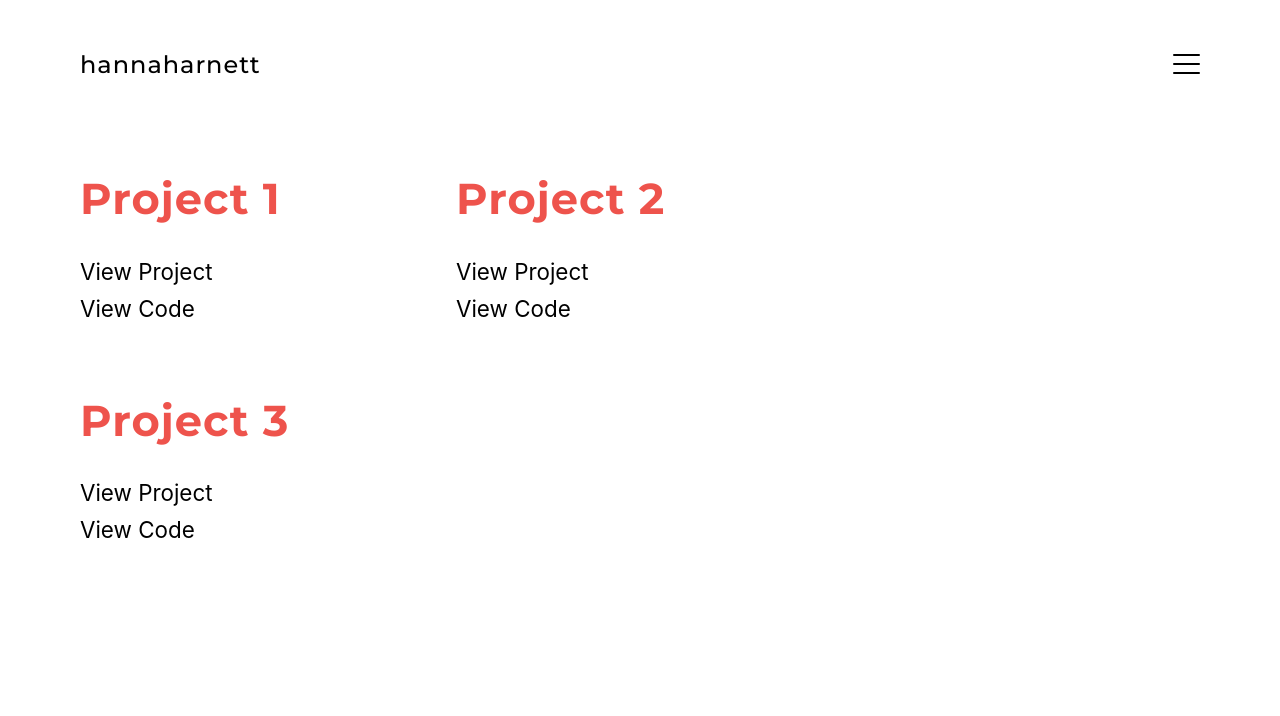
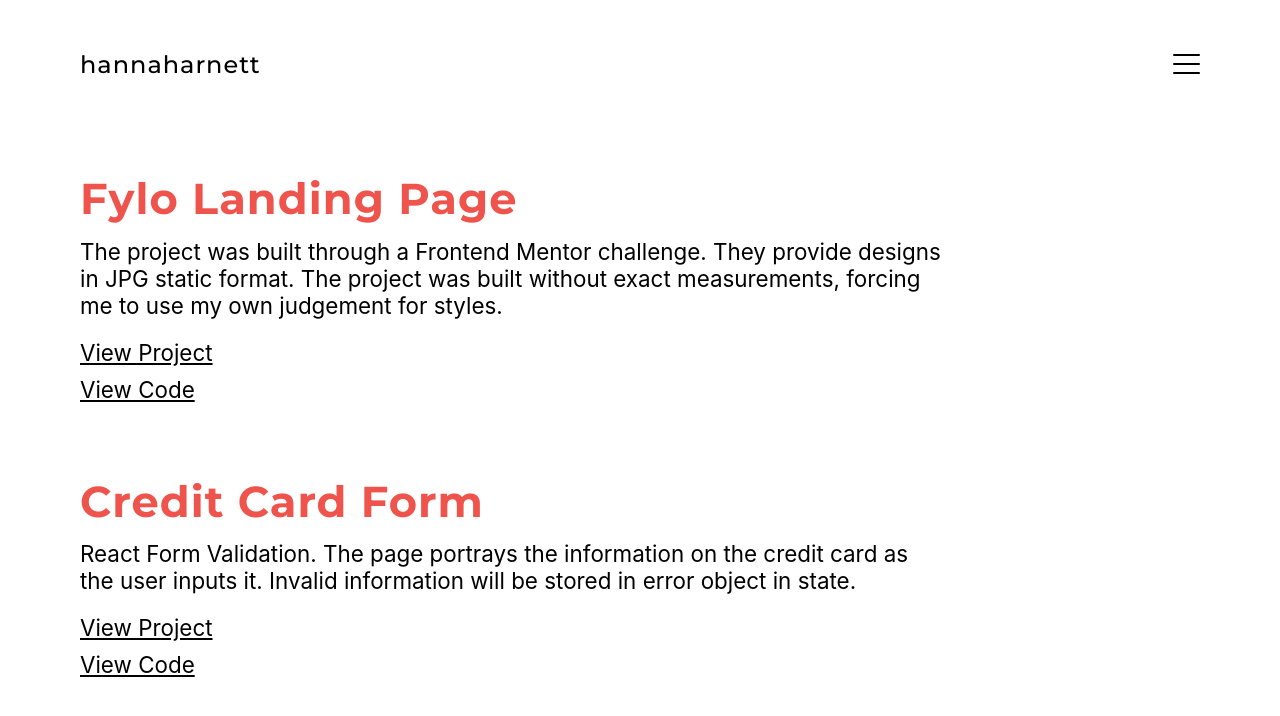
Before and after one commit to hannaharnett/portfolio, a React (Create React App) app: page /projects in a window 1280 px wide. Shown: the top 716 px of the page. Built offline with nearby package versions, Linux system fonts and the light colour scheme.

Commit message:
Add projects

```diff
--- a/src/ProjectItem.js
+++ b/src/ProjectItem.js
@@ -7,19 +7,13 @@ const Wrapper = styled.main`
   display: flex;
   justify-content: space-between;
   margin: 20px 40px 20px 0;
-  width: 30%;
-  @media ${device.tablet} {
-    width: 40%;
-  }
-  @media ${device.mobile} {
-    width: 100%;
-  }
+  width: 100%;
 `;
 
 const About = styled.section`
   display: flex;
   flex-direction: column;
-  width: 100%;
+  width: 80%;
   & h1 {
     font-family: "Montserrat", sans-serif;
     font-size: 2.7rem;
@@ -33,12 +27,12 @@ const About = styled.section`
     font-size: 1.4rem;
     margin: 15px 0;
   }
+  a {
+    text-decoration: underline;
+  }
   @media ${device.tablet} {
     h1 {
       font-size: 2rem;
-    }
-    a {
-      text-decoration: underline;
     }
   }
   @media ${device.mobile} {
--- a/src/Projects.js
+++ b/src/Projects.js
@@ -8,22 +8,18 @@ const Wrapper = styled.main`
 
 let projects = [
   {
-    name: "Project 1",
-    description: "",
-    website: "www.something.com",
-    code: ""
+    name: "Fylo Landing Page",
+    description:
+      "The project was built through a Frontend Mentor challenge. They provide designs in JPG static format. The project was built without exact measurements, forcing me to use my own judgement for styles.",
+    website: "https://hannaharnett.github.io/fylo-landing-page/",
+    code: "https://github.com/hannaharnett/fylo-landing-page"
   },
   {
-    name: "Project 2",
-    description: "",
-    website: "www.something.com",
-    code: ""
-  },
-  {
-    name: "Project 3",
-    description: "",
-    website: "www.something.com",
-    code: ""
+    name: "Credit Card Form",
+    description:
+      "React Form Validation. The page portrays the information on the credit card as the user inputs it. Invalid information will be stored in error object in state.",
+    website: "https://hannaharnett.github.io/credit-card-form/",
+    code: "https://github.com/hannaharnett/credit-card-form"
   }
 ];
 
```
